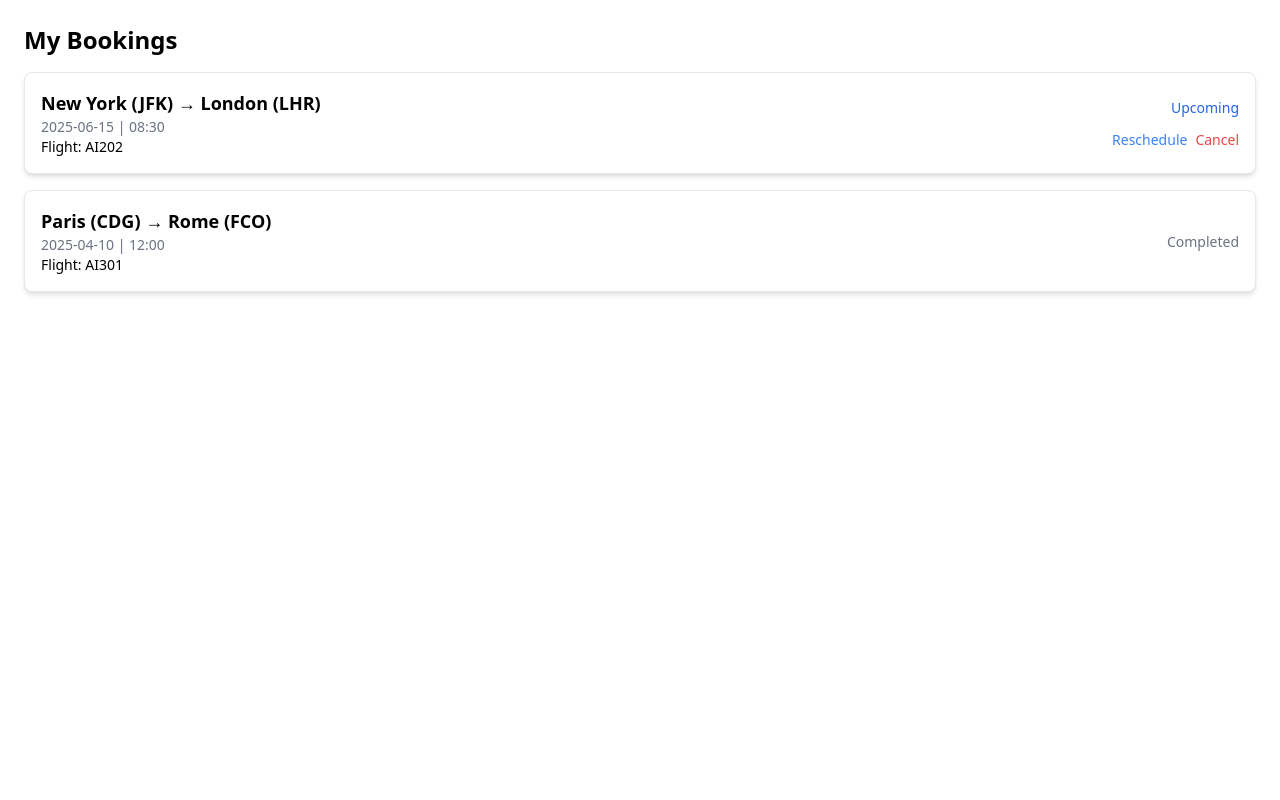
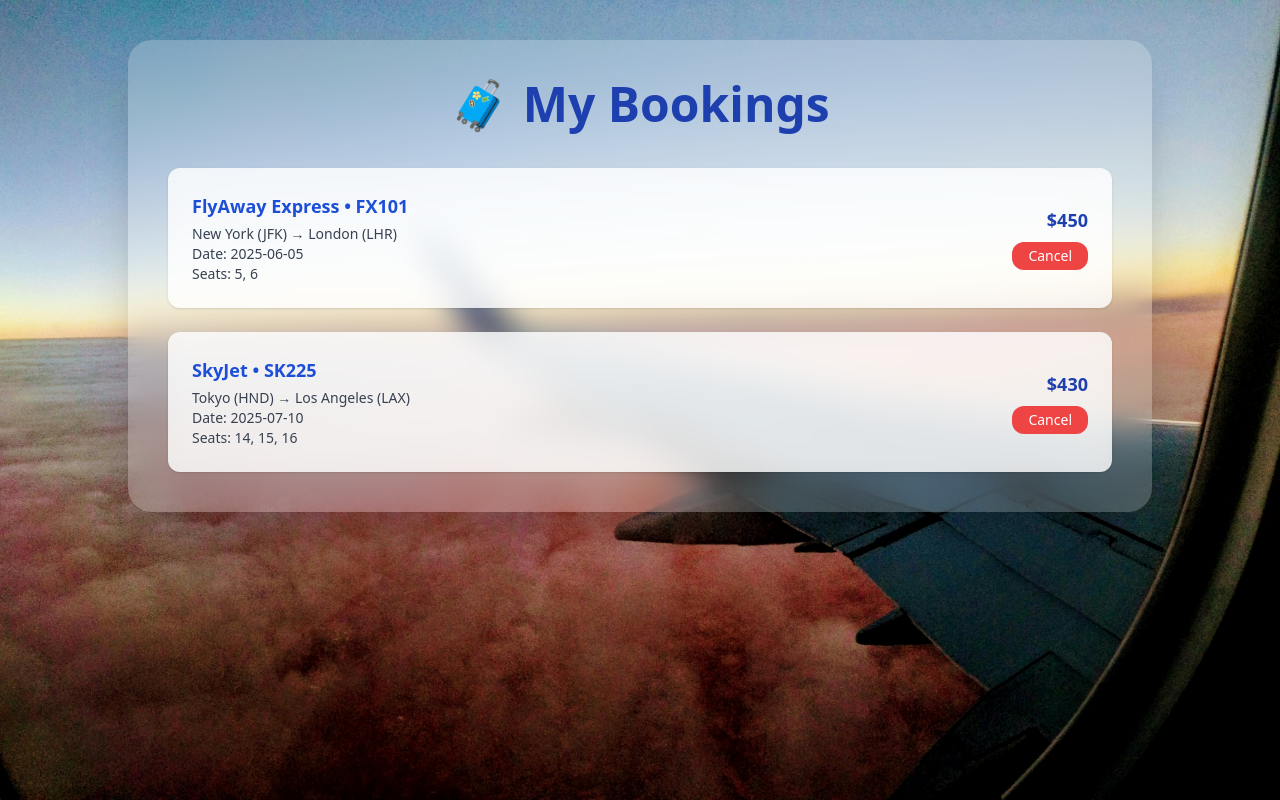
Before and after one commit to ssulochanaherath/flyaway_frontend, a React (Vite) app: page /my-bookings in a window 1280 px wide. Built offline with nearby package versions, Linux system fonts and the light colour scheme.

Commit message:
few changes in MyBookings.tsx

```diff
--- a/src/pages/MyBookings.tsx
+++ b/src/pages/MyBookings.tsx
@@ -1,80 +1,79 @@
 import React from "react";
 
 interface Booking {
-    id: string;
+    id: number;
     flightNumber: string;
-    departure: string;
-    destination: string;
+    airline: string;
     date: string;
-    time: string;
-    status: "Upcoming" | "Completed";
+    from: string;
+    to: string;
+    seats: number[];
+    price: string;
 }
 
-const bookings: Booking[] = [
+const sampleBookings: Booking[] = [
     {
-        id: "1",
-        flightNumber: "AI202",
-        departure: "New York (JFK)",
-        destination: "London (LHR)",
-        date: "2025-06-15",
-        time: "08:30",
-        status: "Upcoming",
+        id: 1,
+        flightNumber: "FX101",
+        airline: "FlyAway Express",
+        date: "2025-06-05",
+        from: "New York (JFK)",
+        to: "London (LHR)",
+        seats: [5, 6],
+        price: "$450"
     },
     {
-        id: "2",
-        flightNumber: "AI301",
-        departure: "Paris (CDG)",
-        destination: "Rome (FCO)",
-        date: "2025-04-10",
-        time: "12:00",
-        status: "Completed",
-    },
+        id: 2,
+        flightNumber: "SK225",
+        airline: "SkyJet",
+        date: "2025-07-10",
+        from: "Tokyo (HND)",
+        to: "Los Angeles (LAX)",
+        seats: [14, 15, 16],
+        price: "$430"
+    }
 ];
 
 const MyBookings: React.FC = () => {
     return (
-        <div className="p-6">
-            <h2 className="text-2xl font-bold mb-4">My Bookings</h2>
-            <div className="space-y-4">
-                {bookings.map((booking) => (
+        <div
+            className="min-h-screen bg-cover bg-no-repeat bg-center px-6 py-10 font-sans"
+            style={{ backgroundImage: `url('/flight-bg.jpg')` }}
+        >
+            <div className="bg-white bg-opacity-20 backdrop-blur-lg shadow-2xl rounded-3xl max-w-5xl mx-auto p-10">
+                <h1 className="text-4xl md:text-5xl font-bold text-blue-800 text-center mb-10">
+                    🧳 My Bookings
+                </h1>
+
+                {sampleBookings.length === 0 ? (
+                    <p className="text-center text-gray-600">You have no bookings yet.</p>
+                ) : (
+                    <div className="space-y-6">
+                        {sampleBookings.map(booking => (
                             <div
                                 key={booking.id}
-                        className="bg-white shadow-md p-4 rounded-lg border"
+                                className="bg-white bg-opacity-80 backdrop-blur-md rounded-xl shadow p-6 flex flex-col md:flex-row justify-between items-start md:items-center"
                             >
-                        <div className="flex justify-between items-center">
-                            <div>
-                                <h3 className="text-lg font-semibold">
-                                    {booking.departure} → {booking.destination}
-                                </h3>
-                                <p className="text-sm text-gray-500">
-                                    {booking.date} | {booking.time}
+                                <div className="mb-4 md:mb-0">
+                                    <h2 className="text-lg font-semibold text-blue-700">
+                                        {booking.airline} • {booking.flightNumber}
+                                    </h2>
+                                    <p className="text-sm text-gray-700 mt-1">
+                                        {booking.from} → {booking.to}
                                     </p>
-                                <p className="text-sm">Flight: {booking.flightNumber}</p>
+                                    <p className="text-sm text-gray-700">Date: {booking.date}</p>
+                                    <p className="text-sm text-gray-700">Seats: {booking.seats.join(", ")}</p>
                                 </div>
                                 <div className="text-right">
-                <span
-                    className={`text-sm font-medium ${
-                        booking.status === "Upcoming"
-                            ? "text-blue-600"
-                            : "text-gray-500"
-                    }`}
-                >
-                  {booking.status}
-                </span>
-                                {booking.status === "Upcoming" && (
-                                    <div className="mt-2 space-x-2">
-                                        <button className="text-blue-500 hover:underline text-sm">
-                                            Reschedule
-                                        </button>
-                                        <button className="text-red-500 hover:underline text-sm">
+                                    <p className="text-lg font-bold text-blue-800">{booking.price}</p>
+                                    <button className="mt-2 px-4 py-1 bg-red-500 hover:bg-red-600 text-white text-sm rounded-xl">
                                         Cancel
                                     </button>
                                 </div>
-                                )}
-                            </div>
-                        </div>
                             </div>
                         ))}
+                    </div>
+                )}
             </div>
         </div>
     );
```
Lines whose indentation alone changed are shown as unchanged.
